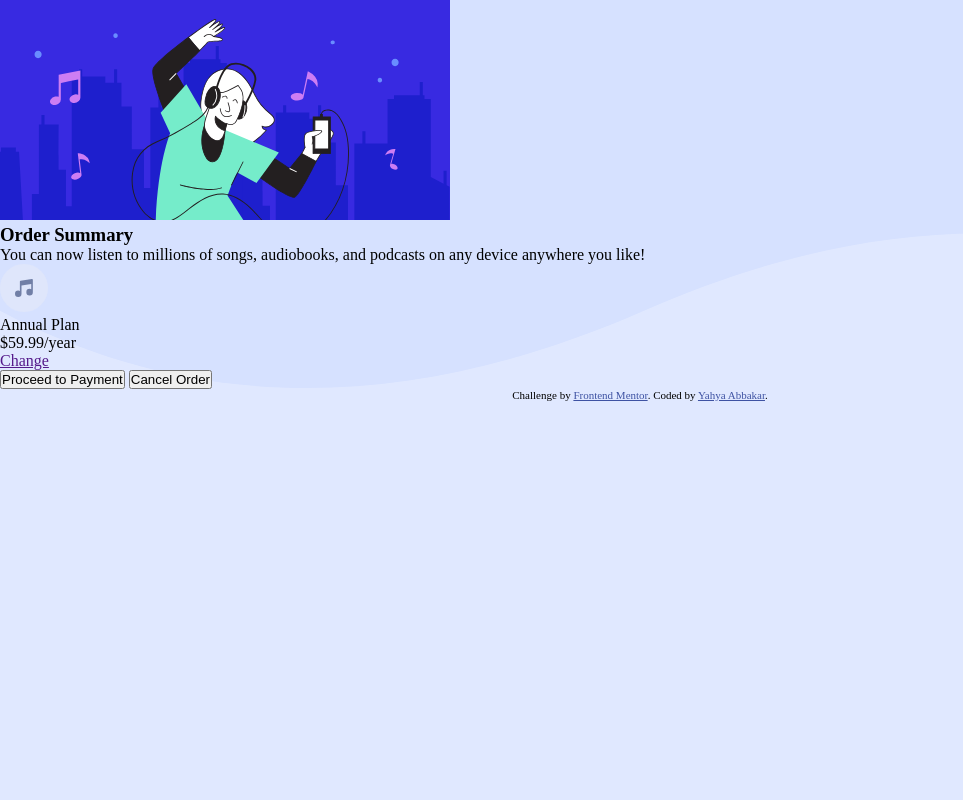
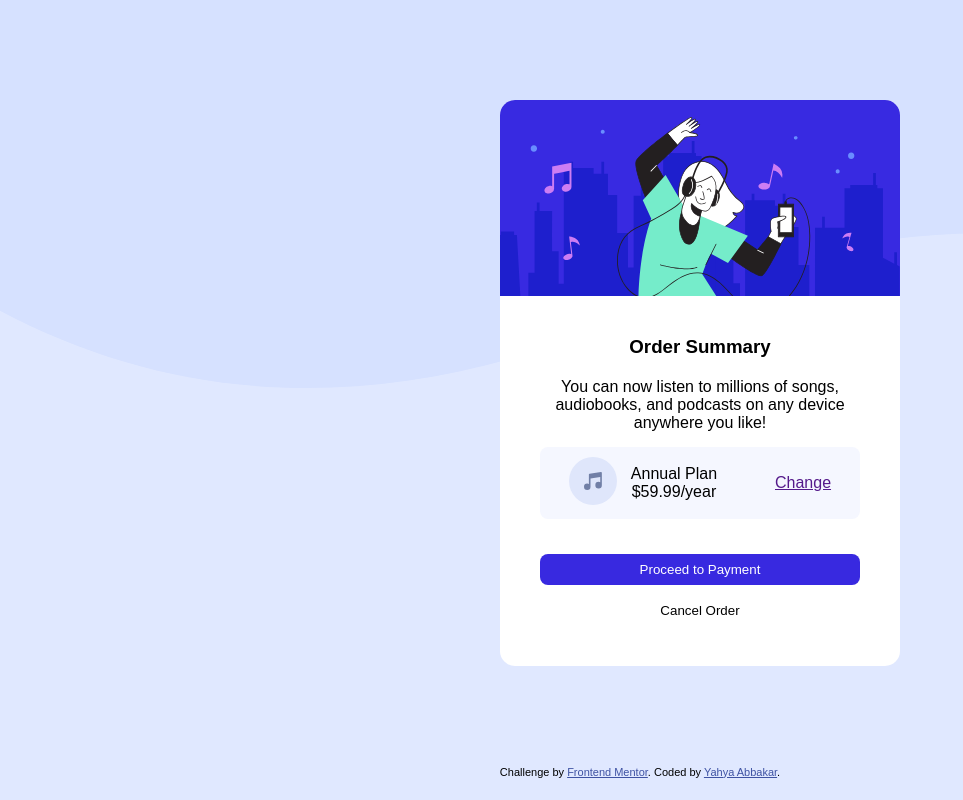
Before and after one commit to Yahyaabbakar92/order_summary_component, a plain HTML site: page index.html in a window 1280 px wide. Shown: the whole page, without its empty margins (0-963 px from the left). Drawn offline with Linux system fonts and the light colour scheme.

Commit message:
Added in the major stylings

```diff
--- a/style.css
+++ b/style.css
@@ -9,8 +9,74 @@ body {
     background-image:url("/imgs/pattern-background-desktop.svg");
     background-repeat: no-repeat;
     background-size: 100%;
+    font-family: 'Red Hat Display', sans-serif;
 }
 
 .card {
+    border: solid;
+    margin: 100px 500px;
+    width: 400px;
+    background-color: white;
+    border: transparent;
+    border-radius: 15px;
+}
 
+.hero {
+    display: flex;
+    flex-direction: column;
 }
+
+#illustration {
+    border-top-right-radius: 15px;
+    border-top-left-radius: 15px;
+    width: 400px;
+    height: auto;
+}
+
+.info {
+    text-align: center;
+    padding: 40px 20px;
+}
+
+h3 {
+    margin-bottom: 20px;
+}
+
+.interactive {
+    padding: 15px 20px 0px 20px;
+}
+
+.subscription {
+    background-color: hsl(225, 100%, 98%);
+    display: flex;
+    justify-content: space-around;
+    align-items: center;
+    padding: 10px 0px 10px 0px;
+    border-radius: 8px;
+}
+
+.plan {
+    margin-left: -44px;
+}
+
+.buttons {
+    display: flex;
+    flex-direction: column;
+}
+
+.btn1 {
+    border-radius: 8px;
+    margin-top: 35px;
+    color: white;
+    background-color: hsl(245, 75%, 52%);
+    padding: 8px;
+    border: transparent;
+}
+
+.btn2 {
+    border-radius: 8px;
+    border: transparent;
+    padding: 8px;
+    margin-top: 10px;
+    background-color: white;
+}
```
